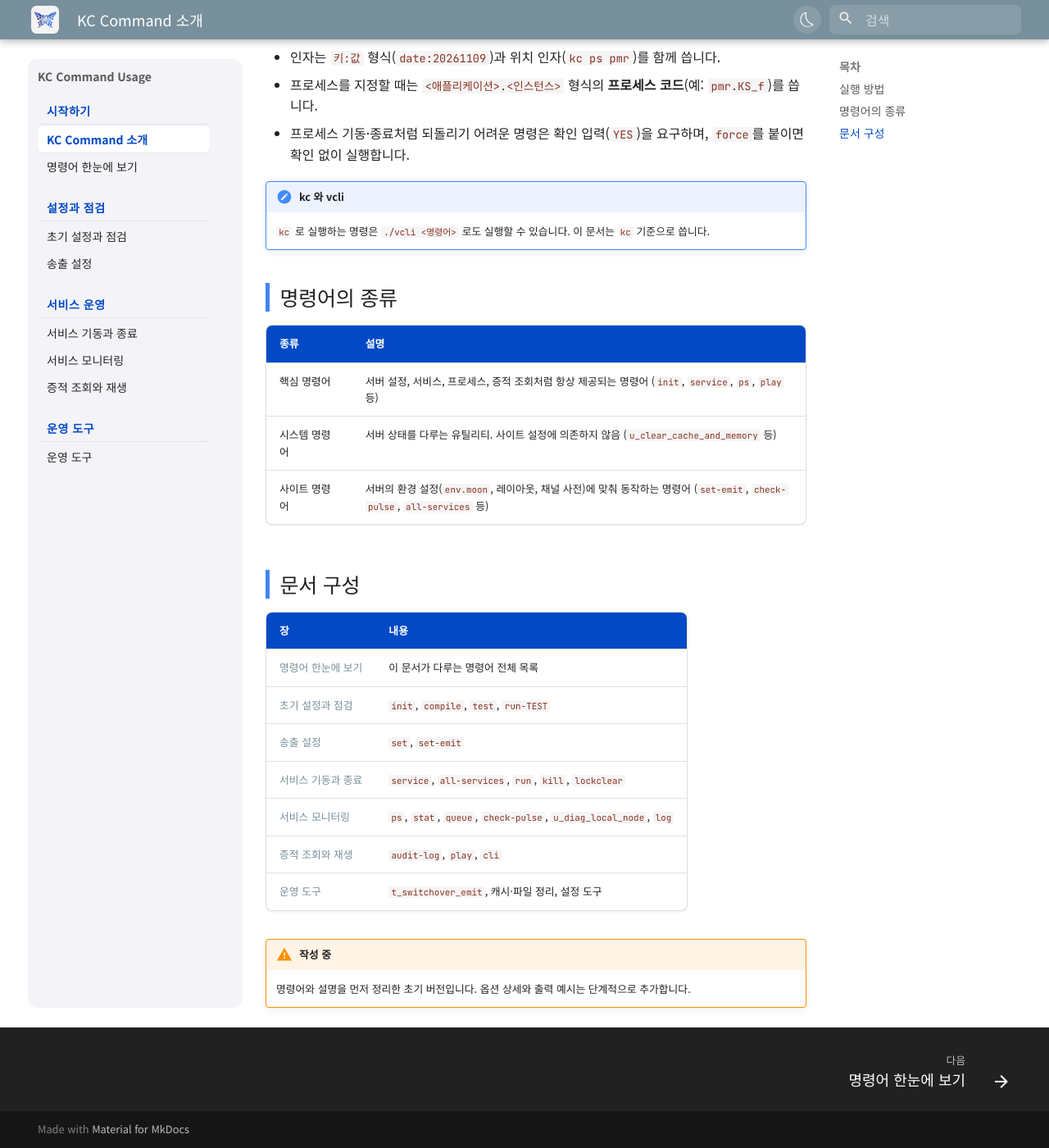
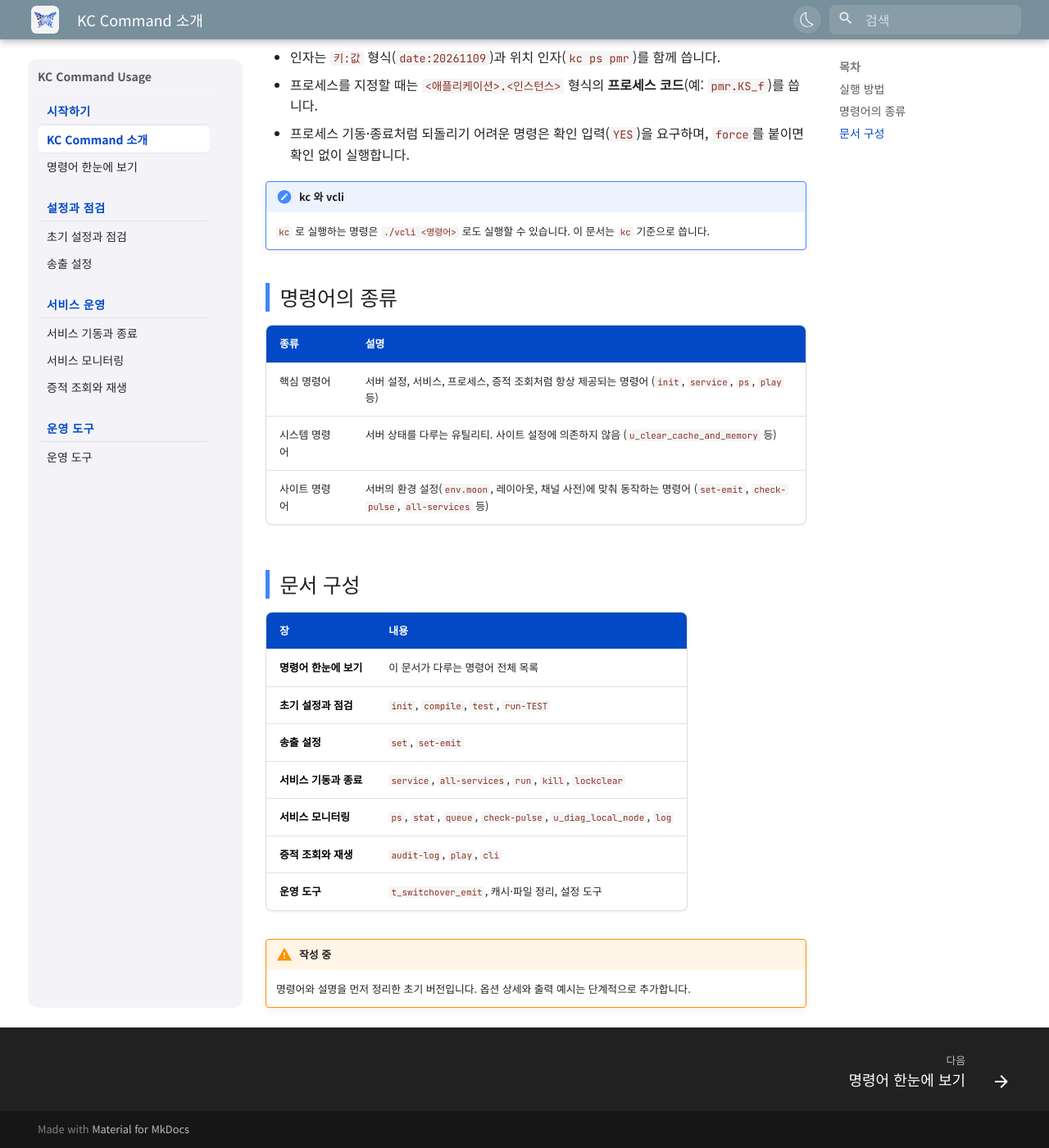
Before and after one commit to Billy-Crew/kc-cmd, an MkDocs documentation site: the page built from docs/index.md, in a window 1280 px wide and 1400 px high, scrolled down 496 px. Shown: the whole window at 82% size. Built offline with MkDocs 1.6.1 and Material for MkDocs 9.7.7, drawn with Linux system fonts in a browser that asks for light colours; some web fonts are replaced.

Commit message:
docs: 표 첫 열 링크 글자색을 검정으로 (#4)
링크가 테마 주색(청회색)을 따라 흐리게 보여, 소개 페이지 '장' 열처럼 표 첫 열의 링크를
라이트 모드에서 검정(굵게)으로 한다. 다크 모드는 본문색을 쓴다.

Co-Authored-By: Claude Sonnet 5.5 <noreply@anthropic.com>

```diff
--- a/docs/stylesheets/extra.css
+++ b/docs/stylesheets/extra.css
@@ -98,6 +98,19 @@
 }
 [data-md-color-scheme="slate"] .md-typeset table:not([class]) tr:hover td {
   background: #1f2430;
+}
+
+/* 표 첫 열의 링크 — 테마 주색(청회색)이 흐려서 라이트 모드는 검정으로 (다크 모드는 본문색) */
+.md-typeset table:not([class]) td:first-child > a {
+  color: #000000;
+  font-weight: 600;
+}
+[data-md-color-scheme="slate"] .md-typeset table:not([class]) td:first-child > a {
+  color: var(--md-default-fg-color);
+}
+.md-typeset table:not([class]) td:first-child > a:hover,
+.md-typeset table:not([class]) td:first-child > a:focus {
+  text-decoration: underline;
 }
 
 /* 도식(figure) 컨테이너 */
```
